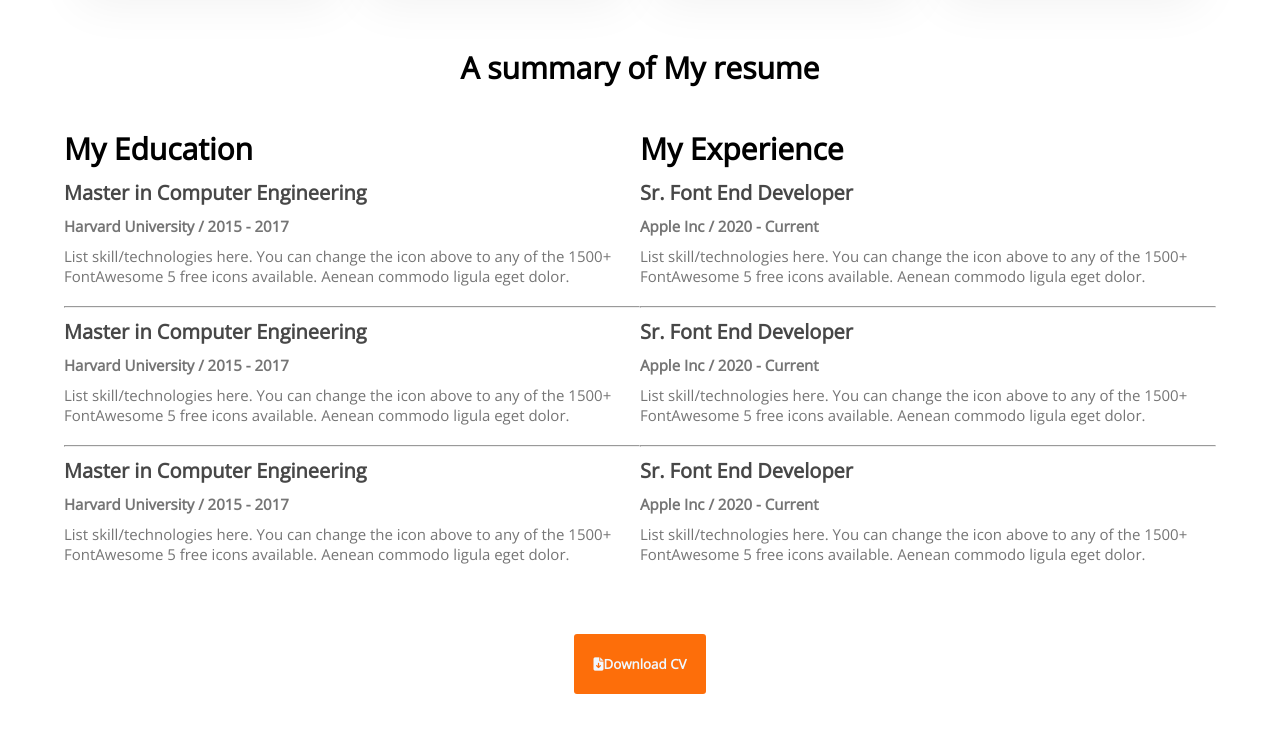
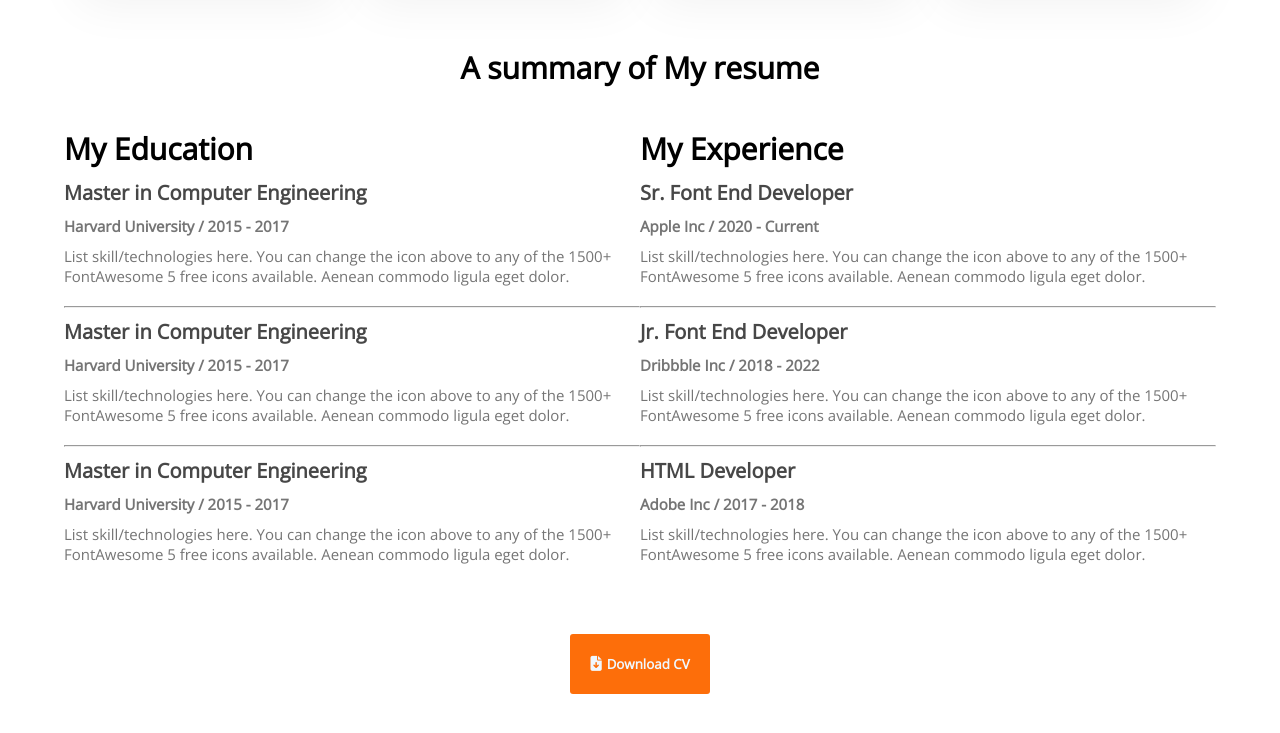
Before and after one commit to nahidulhasan4/simple-portfolio, a plain HTML site: page index.html in a window 1280 px wide. Shown: the part 1821-2554 px from the top of the page. Drawn offline with nearby package versions, Linux system fonts and the light colour scheme.

Commit message:
first website

```diff
--- a/index.html
+++ b/index.html
@@ -124,15 +124,15 @@
                 </div>
                 <hr>
                 <div class="resume-iteam">
-                    <h4 class="rtitle">Sr. Font End Developer</h4>
-                    <h5 class="rsub-title">Apple Inc / 2020 - Current</h5>
+                    <h4 class="rtitle">Jr. Font End Developer</h4>
+                    <h5 class="rsub-title">Dribbble Inc / 2018 - 2022</h5>
                     <p class="caption">List skill/technologies here. You can change the icon above
                         to any of the 1500+ FontAwesome 5 free icons available. Aenean commodo ligula eget dolor.</p>
                 </div>
                 <hr>
                 <div class="resume-iteam">
-                    <h4 class="rtitle">Sr. Font End Developer</h4>
-                    <h5 class="rsub-title">Apple Inc / 2020 - Current</h5>
+                    <h4 class="rtitle">HTML Developer</h4>
+                    <h5 class="rsub-title">Adobe Inc / 2017 - 2018</h5>
                     <p class="caption">List skill/technologies here. You can change the icon above
                         to any of the 1500+ FontAwesome 5 free icons available. Aenean commodo ligula eget dolor.</p>
                 </div>
--- a/simple.css
+++ b/simple.css
@@ -28,6 +28,10 @@ nav li {
 nav ul li a{
     text-decoration: none;
     color: #000;
+    font-size: 15px;
+}
+.fa-solid{
+    padding-right: 5px;
     font-size: 15px;
 }
 .hirebtn{
```
